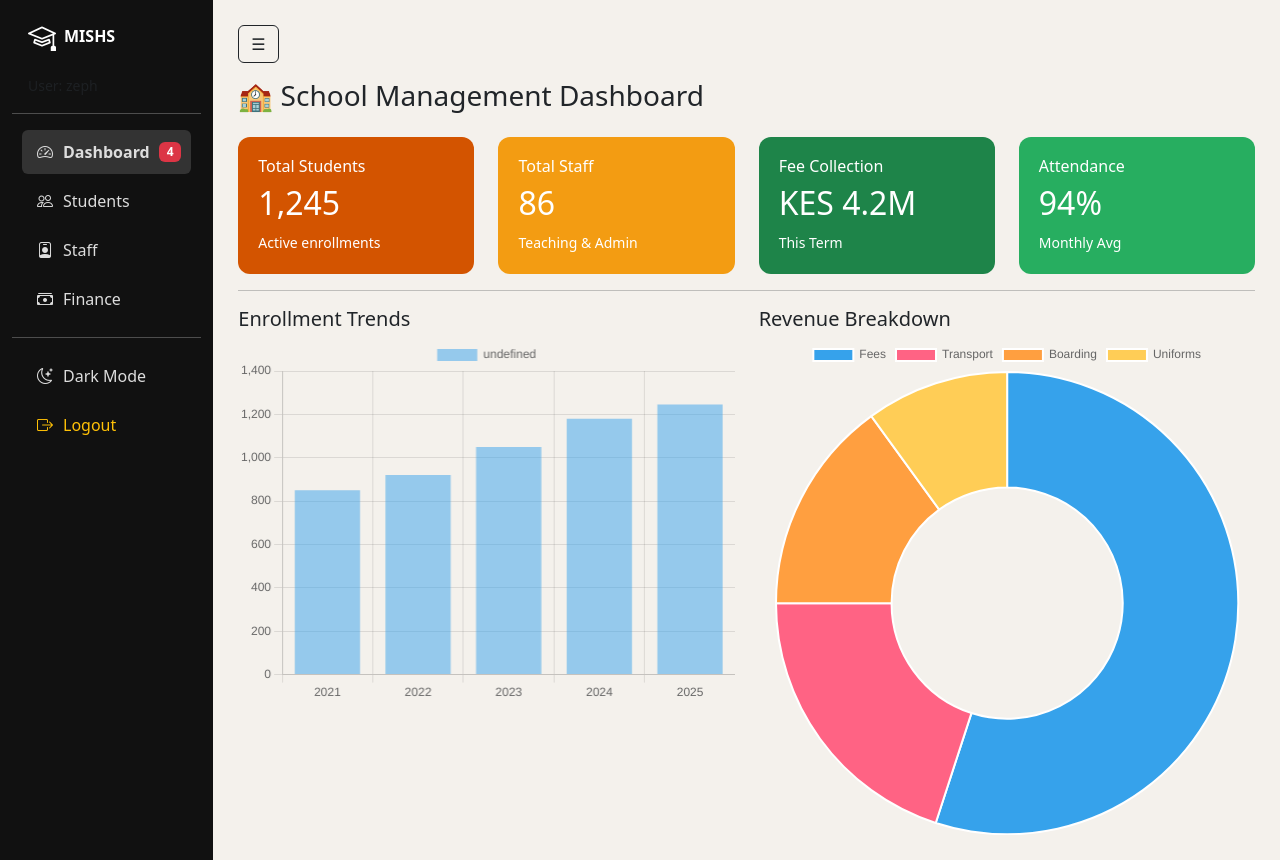
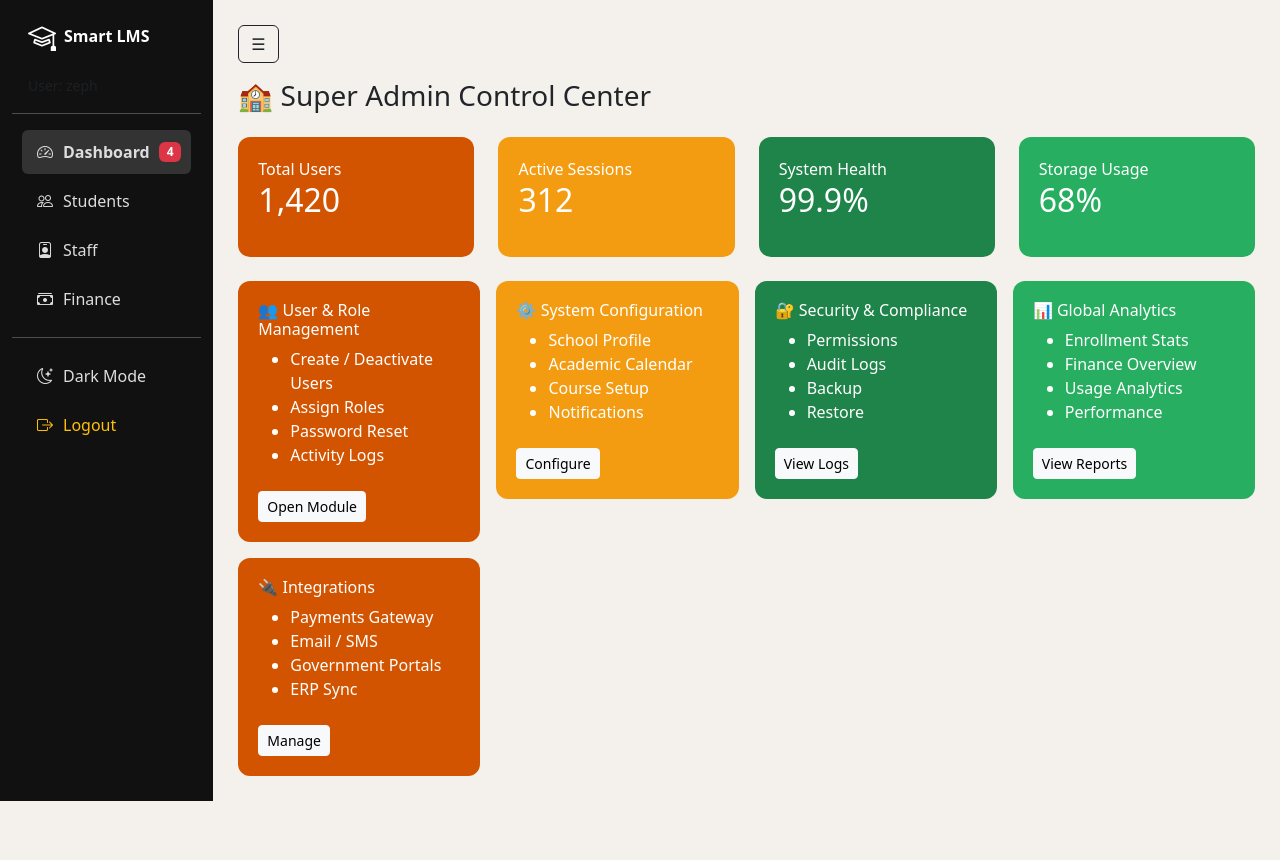
Before and after one commit to Cptzeph23/MTT-LMS, a Django app: page / in a window 1280 px wide. After the commit the page ends 801 px from the top, so only its background shows below. Run offline with Django 5.2, Linux system fonts and the light colour scheme; a user stored in the database is signed in; data comes from the database, SQL or seed files in the repository; both versions use the stored data as it was after the commit.

Commit message:
full prototype done

```diff
--- a/lms_portal/core/templates/core/admin_dashboard.html
+++ b/lms_portal/core/templates/core/admin_dashboard.html
@@ -1,78 +1,89 @@
 {% extends 'core/base.html' %}
 {% block content %}
 
-<h3 class="mb-4">🏫 School Management Dashboard</h3>
+<h3 class="mb-4">🏫 Super Admin Control Center</h3>
 
-<div class="row g-4">
+<!-- KPI ROW -->
+<div class="row g-4 mb-4">
+    <div class="col-md-3"><div class="card-tile bg-dark-orange">Total Users<br><h2>1,420</h2></div></div>
+    <div class="col-md-3"><div class="card-tile bg-light-orange">Active Sessions<br><h2>312</h2></div></div>
+    <div class="col-md-3"><div class="card-tile bg-dark-green">System Health<br><h2>99.9%</h2></div></div>
+    <div class="col-md-3"><div class="card-tile bg-light-green">Storage Usage<br><h2>68%</h2></div></div>
+</div>
 
+<!-- FEATURES GRID -->
+<div class="row g-3">
+
+    <!-- User Management -->
     <div class="col-md-3">
         <div class="card-tile bg-dark-orange">
-            <h6>Total Students</h6>
-            <h2>1,245</h2>
-            <small>Active enrollments</small>
+            <h6>👥 User & Role Management</h6>
+            <ul>
+                <li>Create / Deactivate Users</li>
+                <li>Assign Roles</li>
+                <li>Password Reset</li>
+                <li>Activity Logs</li>
+            </ul>
+            <a href="#" class="btn btn-light btn-sm mt-2">Open Module</a>
         </div>
     </div>
 
+    <!-- System Config -->
     <div class="col-md-3">
         <div class="card-tile bg-light-orange">
-            <h6>Total Staff</h6>
-            <h2>86</h2>
-            <small>Teaching & Admin</small>
+            <h6>⚙️ System Configuration</h6>
+            <ul>
+                <li>School Profile</li>
+                <li>Academic Calendar</li>
+                <li>Course Setup</li>
+                <li>Notifications</li>
+            </ul>
+            <a href="#" class="btn btn-light btn-sm mt-2">Configure</a>
         </div>
     </div>
 
+    <!-- Security -->
     <div class="col-md-3">
         <div class="card-tile bg-dark-green">
-            <h6>Fee Collection</h6>
-            <h2>KES 4.2M</h2>
-            <small>This Term</small>
+            <h6>🔐 Security & Compliance</h6>
+            <ul>
+                <li>Permissions</li>
+                <li>Audit Logs</li>
+                <li>Backup</li>
+                <li>Restore</li>
+            </ul>
+            <a href="#" class="btn btn-light btn-sm mt-2">View Logs</a>
         </div>
     </div>
 
+    <!-- Reports -->
     <div class="col-md-3">
         <div class="card-tile bg-light-green">
-            <h6>Attendance</h6>
-            <h2>94%</h2>
-            <small>Monthly Avg</small>
+            <h6>📊 Global Analytics</h6>
+            <ul>
+                <li>Enrollment Stats</li>
+                <li>Finance Overview</li>
+                <li>Usage Analytics</li>
+                <li>Performance</li>
+            </ul>
+            <a href="#" class="btn btn-light btn-sm mt-2">View Reports</a>
+        </div>
+    </div>
+
+    <!-- Integrations -->
+    <div class="col-md-3">
+        <div class="card-tile bg-dark-orange">
+            <h6>🔌 Integrations</h6>
+            <ul>
+                <li>Payments Gateway</li>
+                <li>Email / SMS</li>
+                <li>Government Portals</li>
+                <li>ERP Sync</li>
+            </ul>
+            <a href="#" class="btn btn-light btn-sm mt-2">Manage</a>
         </div>
     </div>
 
 </div>
 
-<hr>
-
-<div class="row">
-    <div class="col-md-6">
-        <h5>Enrollment Trends</h5>
-        <canvas id="enrollChart" height="220"></canvas>
-    </div>
-
-    <div class="col-md-6">
-        <h5>Revenue Breakdown</h5>
-        <canvas id="financeChart" height="220"></canvas>
-    </div>
-</div>
-
-<script>
-new Chart(enrollChart, {
-    type: 'bar',
-    data: {
-        labels: ['2021','2022','2023','2024','2025'],
-        datasets: [{
-            data: [850, 920, 1050, 1180, 1245]
-        }]
-    }
-});
-
-new Chart(financeChart, {
-    type: 'doughnut',
-    data: {
-        labels: ['Fees','Transport','Boarding','Uniforms'],
-        datasets: [{
-            data: [55, 20, 15, 10]
-        }]
-    }
-});
-</script>
-
 {% endblock %}
--- a/lms_portal/core/templates/core/base.html
+++ b/lms_portal/core/templates/core/base.html
@@ -119,7 +119,7 @@
             <!-- Branding -->
             <div class="d-flex align-items-center px-3 mb-3">
                 <i class="bi bi-mortarboard fs-3 me-2"></i>
-                <strong>MISHS</strong>
+                <strong>Smart LMS</strong>
             </div>
 
             <small class="px-3 text-muted">User: {{ request.user.username }}</small>
@@ -143,17 +143,17 @@
 
                 {% elif request.user.profile.role == "finance_admin" %}
                     <a href="{% url 'finance_dashboard' %}" class="active">
-                        <i class="bi bi-cash"></i> Finance
+                        <i class="bi bi-cash"></i> Finance Manager
                     </a>
 
                 {% elif request.user.profile.role == "academic_admin" %}
                     <a href="{% url 'academic_dashboard' %}" class="active">
-                        <i class="bi bi-bar-chart"></i> Academics
+                        <i class="bi bi-bar-chart"></i> Academics Manager
                     </a>
 
                 {% elif request.user.profile.role == "staff_admin" %}
                     <a href="{% url 'staff_dashboard' %}" class="active">
-                        <i class="bi bi-person-lines-fill"></i> Staff
+                        <i class="bi bi-person-lines-fill"></i> Staff Manager
                     </a>
                 {% endif %}
             {% endwith %}
--- a/lms_portal/core/urls.py
+++ b/lms_portal/core/urls.py
@@ -1,11 +1,11 @@
+from django.contrib import admin
 from django.urls import path
 from . import views
 from django.contrib.auth import views as auth_views
+urlpatterns = [
 
 
-
-urlpatterns = [
-
+    path('admin/', admin.site.urls),
     # AUTH
     path('login/', views.user_login, name='login'),
     path('logout/', views.user_logout, name='logout'),
```
Also changed, not shown: lms_portal/core/templates/core/academic_dashboard.html (+110 -13 lines), lms_portal/core/templates/core/finance_dashboard.html (+47 -25 lines), lms_portal/core/templates/core/staff_dashboard.html (+44 -22 lines), lms_portal/db.sqlite3.
